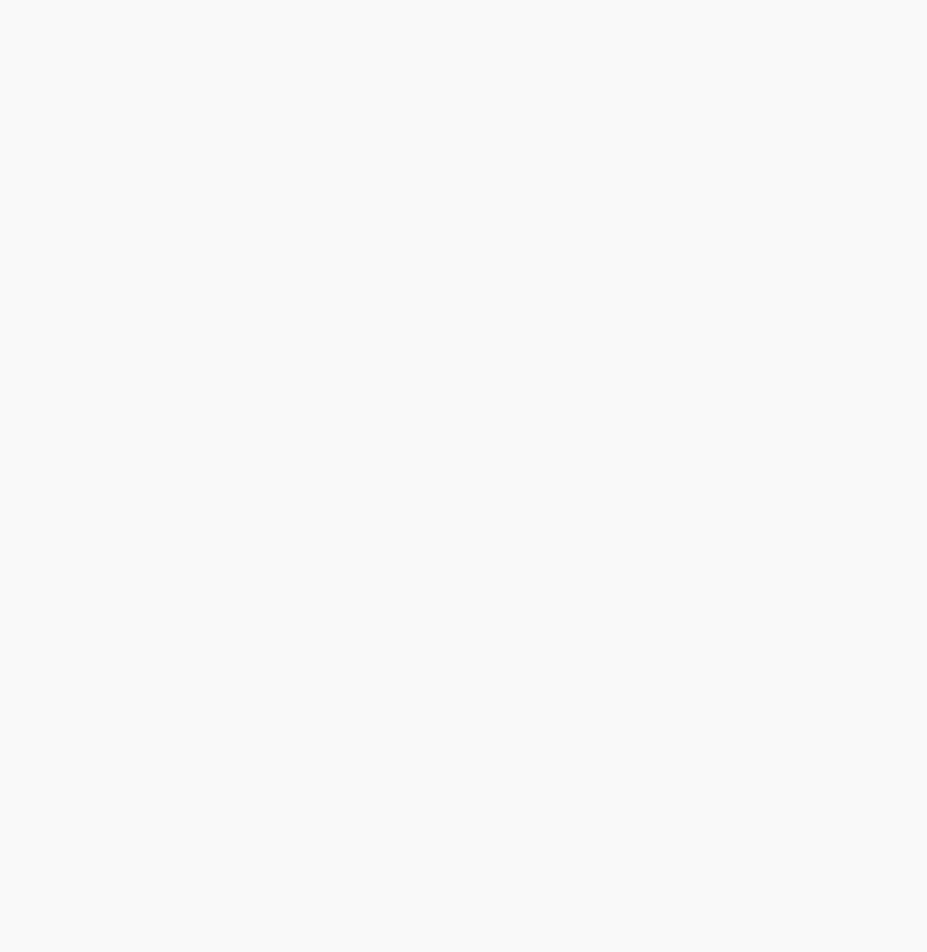
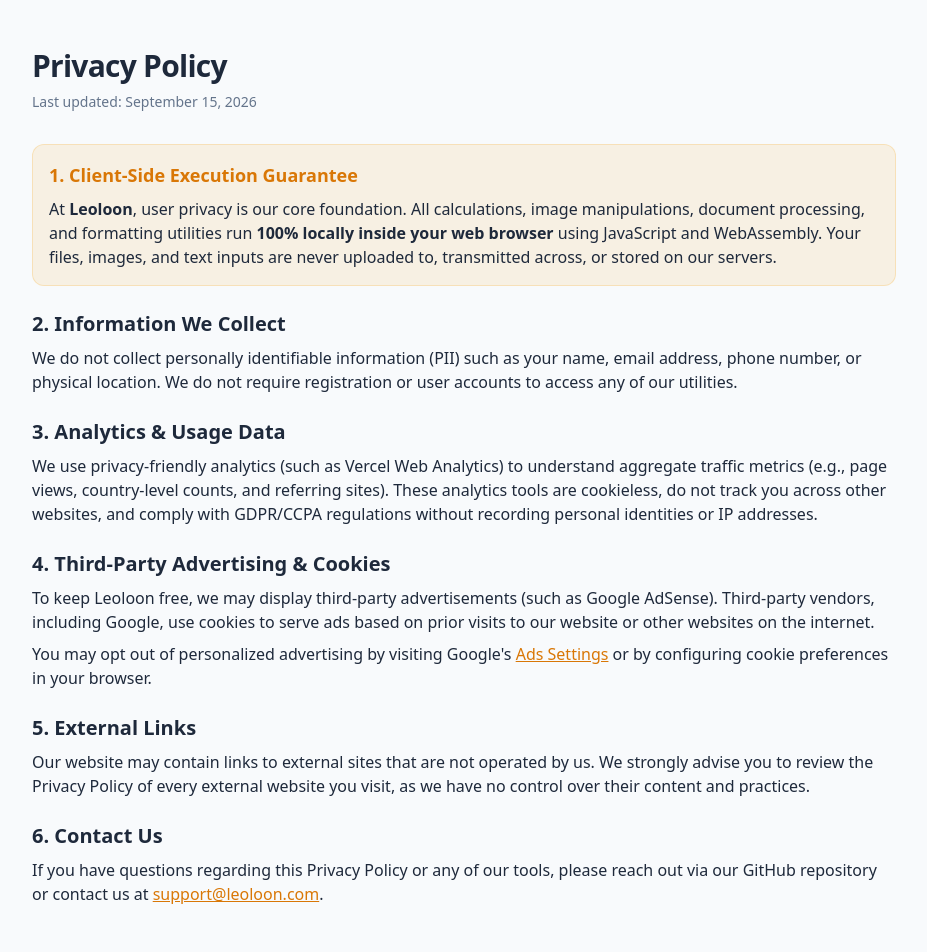
Before and after one commit to SasithMadusha16/leoloon, a React (Vite) app: page /privacy in a window 1280 px wide. Before the commit this address had no page. Shown: the top 952 px of the page, without its empty margins (176-1103 px from the left). Before the commit the page ends 800 px from the top, so only its background shows below. Built offline with nearby package versions, Linux system fonts and the light colour scheme.

Commit message:
feat: add privacy policy and terms of service pages with footer updates

```diff
--- a/src/App.tsx
+++ b/src/App.tsx
@@ -51,6 +51,8 @@ import { JsonFormatterView } from './tools/developer/json-formatter/JsonFormatte
 import { Base64View } from './tools/developer/base64/Base64View';
 import { PasswordGeneratorView } from './tools/utility/password-generator/PasswordGeneratorView';
 import { Footer } from './components/Footer';
+import { PrivacyPolicy } from './pages/PrivacyPolicy';
+import { TermsOfService } from './pages/TermsOfService';
 
 function HomeDashboard() {
   const [selectedCategory, setSelectedCategory] = useState<ToolCategory | 'all'>('all');
@@ -934,6 +936,8 @@ export default function App() {
           </ToolLayout>
         }
       />
+      <Route path="/privacy" element={<PrivacyPolicy />} />
+  <Route path="/terms" element={<TermsOfService />} />
     </Routes>
 
   );
--- a/src/components/Footer.tsx
+++ b/src/components/Footer.tsx
@@ -1,4 +1,3 @@
-// src/components/Footer.tsx
 import { Link } from 'react-router-dom';
 import {
   ShieldCheck,
@@ -275,13 +274,14 @@ export const Footer = () => {
 
       {/* Bottom Legal, Crafted Note & Back to Top Strip */}
       <div className="border-t border-slate-200/80 dark:border-slate-800/80 py-6 bg-slate-100/50 dark:bg-slate-950/60 backdrop-blur-sm">
-        <div className="max-w-7xl mx-auto px-4 sm:px-6 lg:px-8 flex flex-col sm:flex-row items-center justify-between gap-4 text-xs">
+        <div className="max-w-7xl mx-auto px-4 sm:px-6 lg:px-8 flex flex-col md:flex-row items-center justify-between gap-5 text-xs">
 
-          <div className="flex flex-wrap items-center gap-2 text-center sm:text-left">
+          {/* Left: Copyright, Advora Credit & Tagline */}
+          <div className="flex flex-wrap items-center justify-center md:justify-start gap-2.5 text-slate-500 dark:text-slate-400">
             <span className="font-semibold text-slate-800 dark:text-slate-200">
               © 2026 Leoloon.
             </span>
-            <span className="text-slate-400 dark:text-slate-600">•</span>
+            <span className="text-slate-300 dark:text-slate-700">•</span>
 
             <span>
               Engineered by{' '}
@@ -289,26 +289,45 @@ export const Footer = () => {
                 href="https://www.advora.lk"
                 target="_blank"
                 rel="noopener noreferrer"
-                className="font-extrabold bg-gradient-to-r from-amber-500 via-amber-400 to-orange-500 bg-clip-text text-transparent hover:brightness-125 transition-all duration-300 underline decoration-amber-500/30 hover:decoration-amber-500 underline-offset-4"
+                className="font-bold bg-gradient-to-r from-amber-500 via-amber-400 to-orange-500 bg-clip-text text-transparent hover:brightness-125 transition-all underline decoration-amber-500/30 hover:decoration-amber-500 underline-offset-4"
               >
                 Advora
               </a>
             </span>
 
-            <span className="text-slate-400 dark:text-slate-600">•</span>
-            <span className="flex items-center gap-1.5 text-slate-500 dark:text-slate-400 font-medium">
+            <span className="hidden lg:inline text-slate-300 dark:text-slate-700">•</span>
+            <span className="hidden lg:inline-flex items-center gap-1.5 text-slate-400 dark:text-slate-500">
               <Sparkles className="w-3.5 h-3.5 text-amber-500" />
               Private by design. Instant by nature.
             </span>
           </div>
 
+          {/* Right: Privacy, Terms & Back to Top */}
+          <div className="flex items-center gap-6">
+            <div className="flex items-center gap-4 text-[11px] sm:text-xs font-medium text-slate-500 dark:text-slate-400">
+              <Link
+                to="/privacy"
+                className="hover:text-amber-500 dark:hover:text-amber-400 transition-colors hover:underline underline-offset-4 decoration-amber-500/40"
+              >
+                Privacy Policy
+              </Link>
+              <span className="text-slate-300 dark:text-slate-700">•</span>
+              <Link
+                to="/terms"
+                className="hover:text-amber-500 dark:hover:text-amber-400 transition-colors hover:underline underline-offset-4 decoration-amber-500/40"
+              >
+                Terms of Service
+              </Link>
+            </div>
+
             <button
               onClick={scrollToTop}
-            className="group flex items-center gap-2 px-4 py-2 rounded-xl bg-white dark:bg-slate-900 border border-slate-200 dark:border-slate-800 hover:border-amber-500/50 dark:hover:border-amber-500/50 hover:bg-slate-50 dark:hover:bg-slate-800/80 shadow-xs hover:shadow-md transition-all font-semibold text-slate-700 dark:text-slate-200"
+              className="group flex items-center gap-2 px-3.5 py-1.5 rounded-xl bg-white dark:bg-slate-900 border border-slate-200 dark:border-slate-800 hover:border-amber-500/50 dark:hover:border-amber-500/50 hover:bg-slate-50 dark:hover:bg-slate-850 shadow-xs hover:shadow-md transition-all font-semibold text-slate-700 dark:text-slate-200 text-xs"
             >
               <span>Back to top</span>
               <ArrowUp className="w-3.5 h-3.5 text-amber-500 group-hover:-translate-y-0.5 transition-transform" />
             </button>
+          </div>
 
         </div>
       </div>
--- /dev/null
+++ b/src/pages/PrivacyPolicy.tsx
@@ -0,0 +1,70 @@
+import React from 'react';
+import { Helmet } from 'react-helmet-async';
+import { Link } from 'react-router-dom';
+
+export const PrivacyPolicy: React.FC = () => {
+  return (
+    <div className="max-w-4xl mx-auto px-4 py-12 text-slate-800 dark:text-slate-200">
+      <Helmet>
+        <title>Privacy Policy - Leoloon</title>
+        <meta name="description" content="Privacy Policy for Leoloon client-side utilities. Learn how your data is kept 100% secure and private in your browser." />
+      </Helmet>
+
+      <h1 className="text-3xl font-bold tracking-tight mb-2">Privacy Policy</h1>
+      <p className="text-sm text-slate-500 dark:text-slate-400 mb-8">Last updated: September 15, 2026</p>
+
+      <div className="space-y-6 text-sm sm:text-base leading-relaxed">
+        <section className="p-4 rounded-xl bg-amber-500/10 border border-amber-500/20">
+          <h2 className="text-lg font-semibold text-amber-600 dark:text-amber-400 mb-2">1. Client-Side Execution Guarantee</h2>
+          <p>
+            At <strong>Leoloon</strong>, user privacy is our core foundation. All calculations, image manipulations, document processing, and formatting utilities run <strong>100% locally inside your web browser</strong> using JavaScript and WebAssembly. Your files, images, and text inputs are never uploaded to, transmitted across, or stored on our servers.
+          </p>
+        </section>
+
+        <section>
+          <h2 className="text-xl font-semibold mb-2">2. Information We Collect</h2>
+          <p>
+            We do not collect personally identifiable information (PII) such as your name, email address, phone number, or physical location. We do not require registration or user accounts to access any of our utilities.
+          </p>
+        </section>
+
+        <section>
+          <h2 className="text-xl font-semibold mb-2">3. Analytics & Usage Data</h2>
+          <p>
+            We use privacy-friendly analytics (such as Vercel Web Analytics) to understand aggregate traffic metrics (e.g., page views, country-level counts, and referring sites). These analytics tools are cookieless, do not track you across other websites, and comply with GDPR/CCPA regulations without recording personal identities or IP addresses.
+          </p>
+        </section>
+
+        <section>
+          <h2 className="text-xl font-semibold mb-2">4. Third-Party Advertising & Cookies</h2>
+          <p>
+            To keep Leoloon free, we may display third-party advertisements (such as Google AdSense). Third-party vendors, including Google, use cookies to serve ads based on prior visits to our website or other websites on the internet.
+          </p>
+          <p className="mt-2">
+            You may opt out of personalized advertising by visiting Google's <a href="https://adssettings.google.com/" target="_blank" rel="noreferrer" className="text-amber-600 dark:text-amber-400 underline">Ads Settings</a> or by configuring cookie preferences in your browser.
+          </p>
+        </section>
+
+        <section>
+          <h2 className="text-xl font-semibold mb-2">5. External Links</h2>
+          <p>
+            Our website may contain links to external sites that are not operated by us. We strongly advise you to review the Privacy Policy of every external website you visit, as we have no control over their content and practices.
+          </p>
+        </section>
+
+        <section>
+          <h2 className="text-xl font-semibold mb-2">6. Contact Us</h2>
+          <p>
+            If you have questions regarding this Privacy Policy or any of our tools, please reach out via our GitHub repository or contact us at <a href="mailto:support@leoloon.com" className="text-amber-600 dark:text-amber-400 underline">support@leoloon.com</a>.
+          </p>
+        </section>
+      </div>
+
+      <div className="mt-12 pt-6 border-t border-slate-200 dark:border-slate-800">
+        <Link to="/" className="text-sm font-medium text-amber-600 dark:text-amber-400 hover:underline">
+          &larr; Back to Home
+        </Link>
+      </div>
+    </div>
+  );
+};
--- /dev/null
+++ b/src/pages/TermsOfService.tsx
@@ -0,0 +1,60 @@
+import React from 'react';
+import { Helmet } from 'react-helmet-async';
+import { Link } from 'react-router-dom';
+
+export const TermsOfService: React.FC = () => {
+  return (
+    <div className="max-w-4xl mx-auto px-4 py-12 text-slate-800 dark:text-slate-200">
+      <Helmet>
+        <title>Terms of Service - Leoloon</title>
+        <meta name="description" content="Terms of Service and conditions for using Leoloon web utilities." />
+      </Helmet>
+
+      <h1 className="text-3xl font-bold tracking-tight mb-2">Terms of Service</h1>
+      <p className="text-sm text-slate-500 dark:text-slate-400 mb-8">Last updated: September 15, 2026</p>
+
+      <div className="space-y-6 text-sm sm:text-base leading-relaxed">
+        <section>
+          <h2 className="text-xl font-semibold mb-2">1. Agreement to Terms</h2>
+          <p>
+            By accessing or using Leoloon (<strong>leoloon.com</strong>), you agree to be bound by these Terms of Service. If you disagree with any part of these terms, you may discontinue use of the website immediately.
+          </p>
+        </section>
+
+        <section>
+          <h2 className="text-xl font-semibold mb-2">2. Permitted Use</h2>
+          <p>
+            All tools and utilities on Leoloon are provided free of charge for personal, commercial, and educational purposes. You agree not to misuse our platform by attempting to disrupt service availability, reverse engineer proprietary code, or inject malicious scripts.
+          </p>
+        </section>
+
+        <section>
+          <h2 className="text-xl font-semibold mb-2">3. Disclaimer of Warranties</h2>
+          <p>
+            Leoloon and all associated utilities are provided on an <strong>"AS IS"</strong> and <strong>"AS AVAILABLE"</strong> basis without warranties of any kind, whether express or implied. While we strive for absolute accuracy in our converters, formatters, and generators, we make no guarantees regarding data integrity or mathematical precision for critical legal or financial operations.
+          </p>
+        </section>
+
+        <section>
+          <h2 className="text-xl font-semibold mb-2">4. Limitation of Liability</h2>
+          <p>
+            In no event shall Leoloon or its developers be held liable for any direct, indirect, incidental, or consequential damages resulting from the use or inability to use our services, including data corruption or browser crashes caused by memory-heavy client-side tasks.
+          </p>
+        </section>
+
+        <section>
+          <h2 className="text-xl font-semibold mb-2">5. Changes to Terms</h2>
+          <p>
+            We reserve the right to revise or modify these Terms at any time without prior notice. By continuing to use the service after changes are posted, you accept the updated terms.
+          </p>
+        </section>
+      </div>
+
+      <div className="mt-12 pt-6 border-t border-slate-200 dark:border-slate-800">
+        <Link to="/" className="text-sm font-medium text-amber-600 dark:text-amber-400 hover:underline">
+          &larr; Back to Home
+        </Link>
+      </div>
+    </div>
+  );
+};
```
Lines whose indentation alone changed are shown as unchanged.
